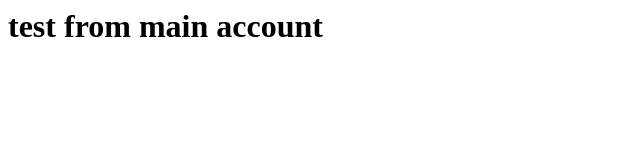
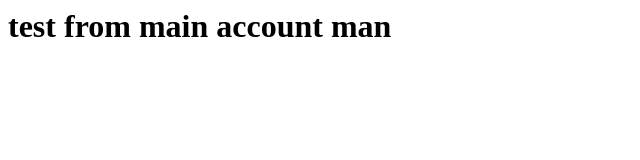
Before and after one commit to vendetta65/gitcourse, a plain HTML site: page index.html in a window 1280 px wide. Shown: the whole page, without its empty margins (0-640 px from the left). Drawn offline with Linux system fonts and the light colour scheme.

Commit message:
Update index.html

```diff
--- a/index.html
+++ b/index.html
@@ -1 +1 @@
-<h1>test from main account</h1>
+<h1>test from main account man</h1>
```
